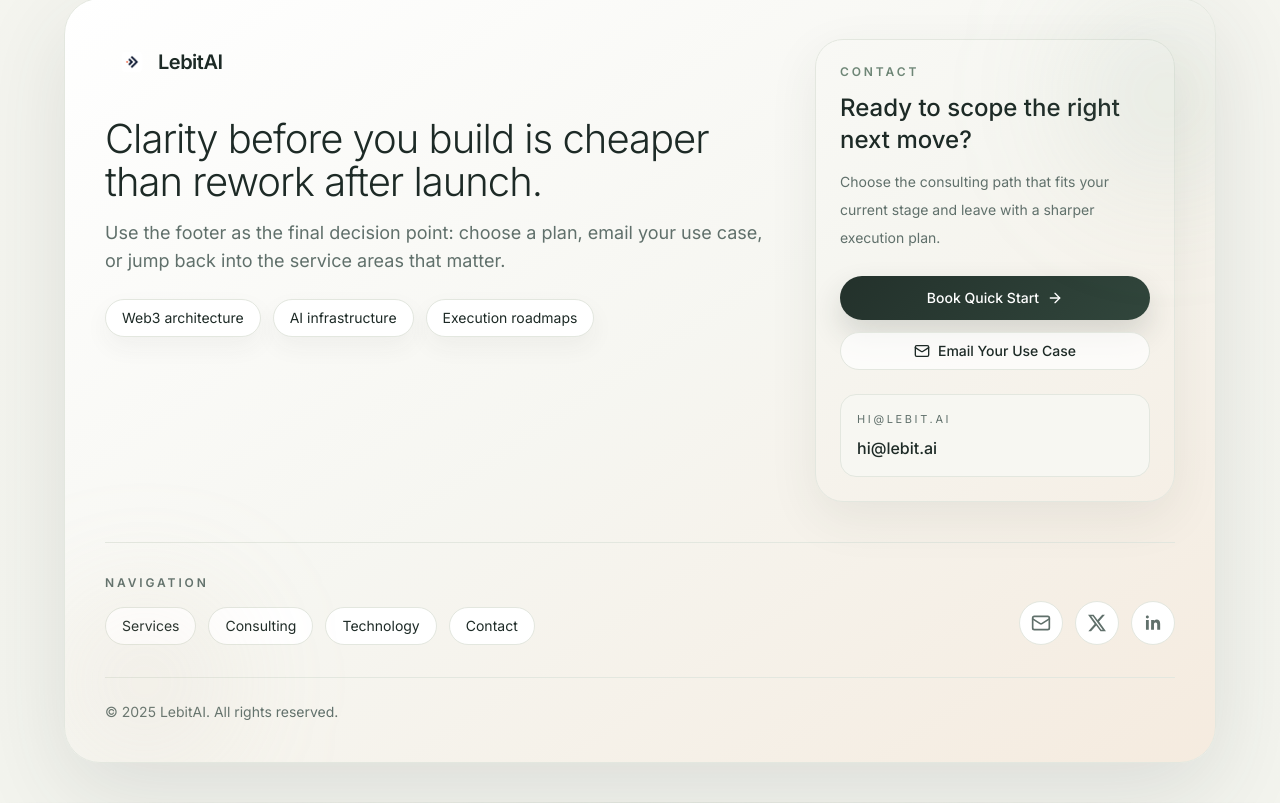
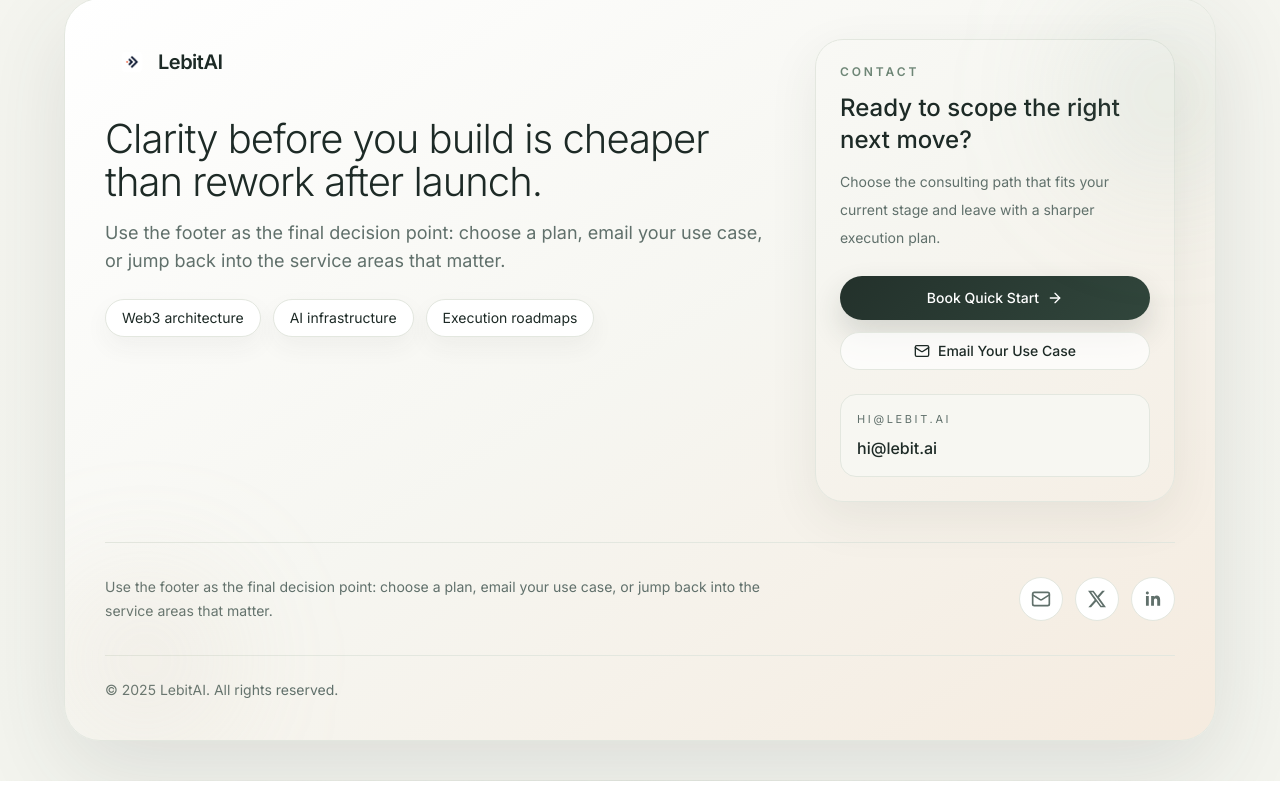
Before and after one commit to lebitai/officialsite, a React (Vite) app: page / in a window 1280 px wide. Shown: the part 4553-5356 px from the top of the page. After the commit the page ends 5334 px from the top, so only its background shows below. Built offline with nearby package versions, Linux system fonts and the light colour scheme.

Commit message:
fix: remove duplicate footer navigation

```diff
--- a/src/components/layout/footer.tsx
+++ b/src/components/layout/footer.tsx
@@ -1,4 +1,3 @@
-import { Link } from "wouter";
 import { ArrowRight, Mail } from "lucide-react";
 import { useLanguage } from "@/hooks/use-language";
 import { scrollToSection } from "@/lib/scroll";
@@ -95,41 +94,10 @@ export default function Footer() {
             </div>
           </div>
 
-          <div className="mt-10 grid gap-8 border-t border-[var(--line)] pt-8 md:grid-cols-[1fr_auto] md:items-end">
-            <div>
-              <p className="mb-4 text-xs font-semibold uppercase tracking-[0.24em] text-[var(--muted)]">
-                {t.footer.navigationTitle}
-              </p>
-              <nav className="flex flex-wrap gap-3">
-                <Link
-                  href="#services"
-                  className="rounded-full border border-[var(--line)] bg-white px-4 py-2 text-sm text-[var(--text)] transition-colors hover:border-[#ccd4c8] hover:bg-[var(--bg-soft)]"
-                  onClick={(e) => scrollToSection("services", e, true)}
-                >
-                  {t.footer.services}
-                </Link>
-                <Link
-                  href="#consulting"
-                  className="rounded-full border border-[var(--line)] bg-white px-4 py-2 text-sm text-[var(--text)] transition-colors hover:border-[#ccd4c8] hover:bg-[var(--bg-soft)]"
-                  onClick={(e) => scrollToSection("consulting", e, true)}
-                >
-                  {t.footer.consulting}
-                </Link>
-                <Link
-                  href="#tech-stack"
-                  className="rounded-full border border-[var(--line)] bg-white px-4 py-2 text-sm text-[var(--text)] transition-colors hover:border-[#ccd4c8] hover:bg-[var(--bg-soft)]"
-                  onClick={(e) => scrollToSection("tech-stack", e, true)}
-                >
-                  {t.nav.technology}
-                </Link>
-                <a
-                  href={socialLinks.email}
-                  className="rounded-full border border-[var(--line)] bg-white px-4 py-2 text-sm text-[var(--text)] transition-colors hover:border-[#ccd4c8] hover:bg-[var(--bg-soft)]"
-                >
-                  {t.footer.contact}
-                </a>
-              </nav>
-            </div>
+          <div className="mt-10 flex flex-col gap-5 border-t border-[var(--line)] pt-8 md:flex-row md:items-center md:justify-between">
+            <p className="max-w-2xl text-sm leading-6 text-[var(--muted)]">
+              {t.footer.subheadline}
+            </p>
 
             <div className="flex items-center gap-3 md:justify-end">
               <a
```
